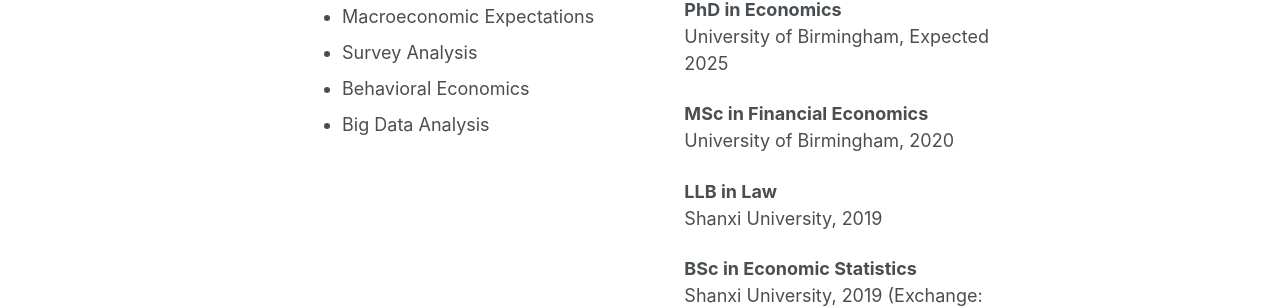
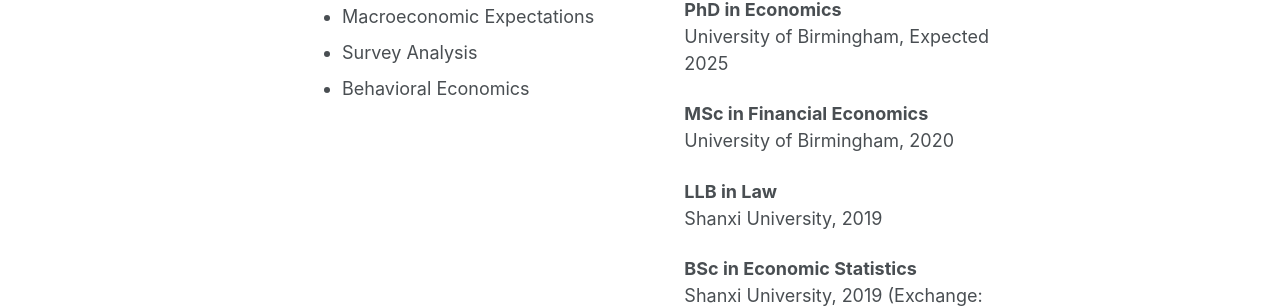
Before and after one commit to YUYINGWU-AURORA/yuying, a Jekyll site: the page built from _pages/about.md, in a window 1280 px wide and 1264 px high. Shown: the part 523-831 px from the top of the window. Built offline with Jekyll 4.4.1, drawn with Linux system fonts in a browser that asks for light colours.

Commit message:
Update about.md

```diff
--- a/_pages/about.md
+++ b/_pages/about.md
@@ -19,7 +19,6 @@ redirect_from:
       <li>Macroeconomic Expectations</li>
       <li>Survey Analysis</li>
       <li>Behavioral Economics</li>
-      <li>Big Data Analysis</li>
     </ul>
   </div>
 
```
